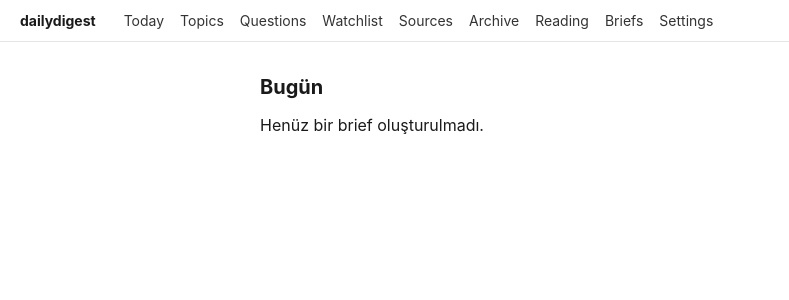
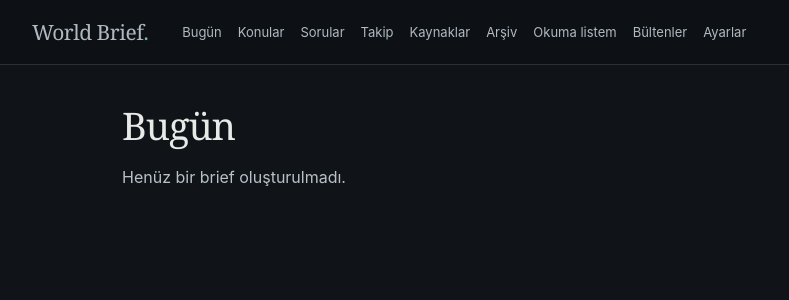
Before and after one commit to alpkohen/dailydigest, a Next.js app in the folder apps/web/: page / in a window 1280 px wide. Shown: the top 300 px of the page, without its empty margins (0-789 px from the left). Built offline with nearby package versions, Linux system fonts and the light colour scheme; no server answers; the database is empty.

Commit message:
feat(web): apply World Brief visual system

```diff
--- a/apps/web/app/(app)/layout.tsx
+++ b/apps/web/app/(app)/layout.tsx
@@ -3,9 +3,9 @@ import { Nav } from "@/components/Nav";
 
 export default function AppLayout({ children }: { children: ReactNode }) {
   return (
-    <>
+    <div className="wb-shell">
       <Nav />
-      <div style={{ maxWidth: 760, margin: "0 auto", padding: "20px" }}>{children}</div>
-    </>
+      <div className="wb-content"><div className="wb-page">{children}</div></div>
+    </div>
   );
 }
--- /dev/null
+++ b/apps/web/app/globals.css
@@ -0,0 +1,51 @@
+:root {
+  --wb-bg: #101419; --wb-sidebar: #0d1116; --wb-panel: #171d24; --wb-panel-soft: #1d252d;
+  --wb-border: #293039; --wb-text: #e8eae8; --wb-muted: #99a5af; --wb-accent: #79b9a8; --wb-amber: #d3ad76;
+}
+* { box-sizing: border-box; }
+html { background: var(--wb-bg); }
+body { margin: 0; background: var(--wb-bg) !important; color: var(--wb-text) !important; font-family: Inter, -apple-system, BlinkMacSystemFont, "Segoe UI", sans-serif !important; }
+a { color: inherit; }
+button, input, select, textarea { font: inherit; }
+button:focus-visible, a:focus-visible, input:focus-visible, select:focus-visible, textarea:focus-visible { outline: 2px solid var(--wb-accent); outline-offset: 3px; }
+.wb-content { max-width: 1120px !important; margin: 0 auto !important; padding: 34px 42px 64px !important; }
+.wb-page { max-width: 820px; }
+.wb-page h1, .wb-page h2, .wb-page h3 { font-family: Georgia, "Times New Roman", serif; font-weight: 400; color: var(--wb-text); }
+.wb-page h1 { font-size: 38px !important; letter-spacing: -1px; margin: 0 0 10px !important; }
+.wb-page h2 { font-size: 21px !important; }
+.wb-page p { color: #b7c1c8; }
+.wb-page a { color: var(--wb-text) !important; }
+.wb-page section { border-color: var(--wb-border) !important; }
+.wb-page input, .wb-page select, .wb-page textarea { color: var(--wb-text) !important; background: var(--wb-panel) !important; border: 1px solid var(--wb-border) !important; border-radius: 7px; }
+.wb-page button { color: var(--wb-text); background: var(--wb-panel-soft); border: 1px solid var(--wb-border); border-radius: 7px; padding: 7px 11px; }
+.wb-page button:hover { border-color: var(--wb-accent); color: var(--wb-accent); }
+@media (max-width: 700px) { .wb-content { padding: 25px 18px 48px !important; } .wb-page h1 { font-size: 32px !important; } }
+.wb-nav { display:flex; flex-wrap:wrap; align-items:center; gap:16px; }
+.wb-nav a { color:#aeb9c0 !important; text-decoration:none; }
+.wb-nav a:hover { color:var(--wb-accent) !important; }
+.wb-today { max-width:1180px; margin:0 auto; }
+.wb-head { display:flex; justify-content:space-between; gap:32px; align-items:flex-end; padding:42px 0 28px; border-bottom:1px solid var(--wb-border); }
+.wb-eyebrow { color:var(--wb-accent); font-size:10px; letter-spacing:.16em; font-weight:700; text-transform:uppercase; }
+.wb-eyebrow span { color:var(--wb-amber); }
+.wb-head h1 { margin:10px 0 8px; font:clamp(34px,5vw,52px) Georgia,serif; letter-spacing:-.04em; }
+.wb-head p { margin:0; color:var(--wb-muted); max-width:650px; font-size:15px; }
+.wb-edition { text-align:right; color:var(--wb-muted); display:grid; gap:4px; font-size:12px; white-space:nowrap; }
+.wb-edition strong { color:var(--wb-text); font:32px Georgia,serif; }
+.wb-summary { margin:26px 0; padding:20px 24px; border-left:2px solid var(--wb-accent); background:var(--wb-panel); }
+.wb-summary p { margin:8px 0 0; color:#c9d0d1; line-height:1.65; }
+.wb-tabs { display:flex; gap:8px; border-bottom:1px solid var(--wb-border); margin-bottom:16px; }
+.wb-tabs button { background:none; border:0; border-bottom:2px solid transparent; color:var(--wb-muted); padding:11px 14px; cursor:pointer; }
+.wb-tabs button.active { color:var(--wb-text); border-color:var(--wb-accent); }
+.wb-filter-controls { display:flex; gap:10px; margin-bottom:24px; }
+.wb-filter-controls select { background:var(--wb-panel); color:var(--wb-muted); border:1px solid var(--wb-border); padding:9px 12px; border-radius:4px; }
+.wb-body-grid { display:grid; grid-template-columns:minmax(0,1fr) 280px; gap:42px; }
+.wb-lead { display:block; background:var(--wb-panel); border:1px solid var(--wb-border); border-top:2px solid var(--wb-accent); padding:26px; color:inherit; text-decoration:none; }
+.wb-meta { display:flex; gap:10px; align-items:center; color:var(--wb-muted); font-size:10px; letter-spacing:.08em; text-transform:uppercase; }
+.wb-tier { color:var(--wb-accent); font-weight:700; }.wb-tier.critical { color:var(--wb-amber); }
+.wb-lead h2 { font:28px/1.18 Georgia,serif; margin:16px 0 10px; }.wb-lead p,.wb-story-row p,.wb-research p { color:var(--wb-muted); line-height:1.55; margin:0; }
+.wb-read { display:inline-block; color:var(--wb-accent); font-size:12px; margin-top:20px; }
+.wb-story-row { display:flex; justify-content:space-between; gap:20px; padding:22px 4px; border-bottom:1px solid var(--wb-border); text-decoration:none; color:inherit; }.wb-story-row h3 { margin:8px 0 5px; font:20px/1.25 Georgia,serif; }.wb-arrow { color:var(--wb-accent); font-size:20px; }
+.wb-research { margin-top:34px; padding-top:22px; border-top:1px solid var(--wb-border); }.wb-research article { padding:16px 0; border-bottom:1px solid var(--wb-border); }.wb-research h3 { margin:0 0 6px; font:18px Georgia,serif; }
+.wb-aside { border-left:1px solid var(--wb-border); padding-left:24px; }.wb-aside-card { margin:18px 0; padding-bottom:18px; border-bottom:1px solid var(--wb-border); }.wb-aside-card strong { display:block; margin:9px 0 5px; }.wb-aside-card p { color:var(--wb-muted); font-size:13px; line-height:1.5; margin:0; }
+.wb-dot { display:inline-block; width:7px; height:7px; border-radius:50%; background:var(--wb-accent); flex:none; }.wb-dot.amber { background:var(--wb-amber); }.wb-aside-link { display:flex; align-items:flex-start; gap:9px; padding:12px 0; border-bottom:1px solid var(--wb-border); color:var(--wb-text); text-decoration:none; font-size:13px; }.wb-aside-link small { display:block; color:var(--wb-muted); margin-top:3px; }.wb-muted { color:var(--wb-muted); font-size:13px; }.wb-empty { color:var(--wb-muted); padding:30px 0; }
+@media (max-width:760px) { .wb-head { align-items:flex-start; }.wb-edition { display:none; }.wb-body-grid { grid-template-columns:1fr; }.wb-aside { border-left:0; border-top:1px solid var(--wb-border); padding:24px 0 0; }.wb-tabs { overflow:auto; } }
--- a/apps/web/app/layout.tsx
+++ b/apps/web/app/layout.tsx
@@ -1,15 +1,16 @@
 import type { Metadata } from "next";
 import type { ReactNode } from "react";
+import "./globals.css";
 
 export const metadata: Metadata = {
-  title: "dailydigest",
-  description: "Personal foreign policy and political science intelligence desk.",
+  title: "World Brief · Evren Balta",
+  description: "Evren Balta'nın kişisel gündem ve araştırma masası.",
 };
 
 export default function RootLayout({ children }: { children: ReactNode }) {
   return (
     <html lang="tr">
-      <body style={{ margin: 0, fontFamily: "-apple-system, Helvetica, Arial, sans-serif", color: "#1a1a1a" }}>
+      <body>
         {children}
       </body>
     </html>
--- /dev/null
+++ b/apps/web/app/page.tsx
@@ -0,0 +1,3 @@
+// Keep the root entrypoint explicit for local preview and deployments where
+// route-group discovery is affected by the workspace layout.
+export { default } from "./(app)/page";
--- a/apps/web/components/Nav.tsx
+++ b/apps/web/components/Nav.tsx
@@ -1,31 +1,32 @@
 import Link from "next/link";
 
 const LINKS = [
-  { href: "/", label: "Today" },
-  { href: "/topics", label: "Topics" },
-  { href: "/questions", label: "Questions" },
-  { href: "/watchlist", label: "Watchlist" },
-  { href: "/sources", label: "Sources" },
-  { href: "/archive", label: "Archive" },
-  { href: "/reading-list", label: "Reading" },
-  { href: "/briefs", label: "Briefs" },
-  { href: "/settings", label: "Settings" },
+  { href: "/", label: "Bugün" },
+  { href: "/topics", label: "Konular" },
+  { href: "/questions", label: "Sorular" },
+  { href: "/watchlist", label: "Takip" },
+  { href: "/sources", label: "Kaynaklar" },
+  { href: "/archive", label: "Arşiv" },
+  { href: "/reading-list", label: "Okuma listem" },
+  { href: "/briefs", label: "Bültenler" },
+  { href: "/settings", label: "Ayarlar" },
 ];
 
 export function Nav() {
   return (
-    <nav
+    <nav className="wb-nav"
       style={{
         display: "flex",
         flexWrap: "wrap",
         gap: 16,
-        padding: "12px 20px",
-        borderBottom: "1px solid #e5e5e5",
-        fontSize: 14,
+        padding: "18px 32px",
+        borderBottom: "1px solid #293039",
+        fontSize: 13,
         alignItems: "center",
+        background: "#0d1116",
       }}
     >
-      <strong style={{ marginRight: 12 }}>dailydigest</strong>
+      <Link href="/" style={{ marginRight: 18, color: "#e8eae8", textDecoration: "none", fontFamily: "Georgia, serif", fontSize: 21, letterSpacing: "-.5px" }}>World Brief<span style={{ color: "#79b9a8" }}>.</span></Link>
       {LINKS.map((link) => (
         <Link key={link.href} href={link.href} style={{ color: "#333", textDecoration: "none" }}>
           {link.label}
--- a/apps/web/components/TodayView.tsx
+++ b/apps/web/components/TodayView.tsx
@@ -1,145 +1,32 @@
 "use client";
-
 import Link from "next/link";
 import { useMemo, useState } from "react";
 
-export interface TodayStory {
-  id: string;
-  title: string;
-  summary: string;
-  tier: number;
-  section: string;
-  topics: string[];
+export interface TodayStory { id: string; title: string; summary: string; tier: number; section: string; topics: string[]; }
+export interface TodayResearchItem { id: string; title: string; argument: string; }
+export interface TodayOutsideRadar { title: string; reason: string; }
+export interface TodayWatchlistItem { id: string; title: string; url: string; watchName: string; }
+const SECTION_LABELS: Record<string, string> = { critical: "Kritik gelişmeler", follow_up: "Takip edilen gelişmeler", worth_reading: "Okumaya değer" };
+
+export function TodayView({ periodDate, headline, stories, research, outsideRadar, watchlist }: { periodDate: string; headline: string; stories: TodayStory[]; research: TodayResearchItem[]; outsideRadar?: TodayOutsideRadar | null; watchlist?: TodayWatchlistItem[] }) {
+  const [tierFilter, setTierFilter] = useState<number | "all">("all");
+  const [topicFilter, setTopicFilter] = useState("all");
+  const [view, setView] = useState<"all" | "critical" | "follow" | "research">("all");
+  const allTopics = useMemo(() => Array.from(new Set(stories.flatMap((s) => s.topics))).sort(), [stories]);
+  const filtered = stories.filter((s) => (tierFilter === "all" || s.tier === tierFilter) && (topicFilter === "all" || s.topics.includes(topicFilter)) && (view === "all" || (view === "critical" && s.section === "critical") || (view === "follow" && s.section === "follow_up")));
+  const lead = filtered.find((story) => story.section === "critical") ?? filtered[0];
+  const secondary = lead ? filtered.filter((story) => story.id !== lead.id).slice(0, 5) : [];
+  const dateLabel = new Date(`${periodDate}T00:00:00Z`).toLocaleDateString("tr-TR", { weekday: "long", day: "numeric", month: "long", timeZone: "UTC" });
+  return <main className="wb-today">
+    <header className="wb-head"><div><div className="wb-eyebrow">WORLD BRIEF <span>·</span> {dateLabel}</div><h1>Günaydın, Evren.</h1><p>{headline}</p></div><div className="wb-edition"><strong>{stories.length + research.length}</strong><span>bugünün notu</span></div></header>
+    <section className="wb-summary"><div className="wb-eyebrow">BUGÜNÜN ÇERÇEVESİ</div><p>{headline}</p></section>
+    <div className="wb-tabs" role="tablist">{[["all", "Tümü"], ["critical", "Kritik"], ["follow", "Takip"], ["research", "Araştırma"]].map(([key, label]) => <button key={key} type="button" className={view === key ? "active" : ""} onClick={() => setView(key as typeof view)}>{label}</button>)}</div>
+    <div className="wb-filter-controls"><select aria-label="Önem seviyesi" value={tierFilter} onChange={(e) => setTierFilter(e.target.value === "all" ? "all" : Number(e.target.value))}><option value="all">Tüm önem seviyeleri</option><option value={1}>Tier 1 · Kritik</option><option value={2}>Tier 2 · Takip</option><option value={3}>Tier 3 · Okumaya değer</option></select><select aria-label="Konu" value={topicFilter} onChange={(e) => setTopicFilter(e.target.value)}><option value="all">Tüm konular</option>{allTopics.map((topic) => <option key={topic} value={topic}>{topic}</option>)}</select></div>
+    <div className="wb-body-grid"><div className="wb-feed">
+      {view !== "research" && lead && <Link className="wb-lead" href={`/story/${lead.id}`}><div className="wb-meta"><span className="wb-tier critical">KRİTİK</span><span>{lead.topics.join(" · ") || "Gündem"}</span></div><h2>{lead.title}</h2><p>{lead.summary}</p><span className="wb-read">Haberi aç <span>↗</span></span></Link>}
+      {view !== "research" && secondary.map((story) => <Link className="wb-story-row" key={story.id} href={`/story/${story.id}`}><div><div className="wb-meta"><span className={`wb-tier ${story.section === "critical" ? "critical" : ""}`}>{SECTION_LABELS[story.section] ?? "GÜNDEM"}</span><span>{story.topics.join(" · ")}</span></div><h3>{story.title}</h3><p>{story.summary}</p></div><span className="wb-arrow">↗</span></Link>)}
+      {(view === "all" || view === "research") && research.length > 0 && <section className="wb-research"><div className="wb-eyebrow">MASADAKİ ARAŞTIRMALAR</div>{research.map((item) => <article key={item.id}><h3>{item.title}</h3><p>{item.argument}</p></article>)}</section>}
+      {!lead && view !== "research" && <div className="wb-empty">Bu filtreye uyan bir not yok.</div>}
+    </div><aside className="wb-aside"><div className="wb-eyebrow">MASANIN KENARINDA</div>{outsideRadar && <div className="wb-aside-card"><span className="wb-dot amber" /><strong>{outsideRadar.title}</strong><p>{outsideRadar.reason}</p></div>}{watchlist?.slice(0, 3).map((item) => <a className="wb-aside-link" key={item.id} href={item.url} target="_blank" rel="noreferrer"><span className="wb-dot" /><span>{item.title}<small>{item.watchName}</small></span><span>↗</span></a>)}{!outsideRadar && !watchlist?.length && <p className="wb-muted">Bugün için kenarda bekleyen bir not yok.</p>}</aside></div>
+  </main>;
 }
-
-export interface TodayResearchItem {
-  id: string;
-  title: string;
-  argument: string;
-}
-
-export interface TodayOutsideRadar {
-  title: string;
-  reason: string;
-}
-
-export interface TodayWatchlistItem {
-  id: string;
-  title: string;
-  url: string;
-  watchName: string;
-}
-
-const SECTION_LABELS: Record<string, string> = {
-  critical: "Kritik gelişmeler",
-  follow_up: "Takip edilen gelişmeler",
-  worth_reading: "Okumaya değer",
-};
-
-export function TodayView({
-  periodDate,
-  headline,
-  stories,
-  research,
-  outsideRadar,
-  watchlist,
-}: {
-  periodDate: string;
-  headline: string;
-  stories: TodayStory[];
-  research: TodayResearchItem[];
-  outsideRadar?: TodayOutsideRadar | null;
-  watchlist?: TodayWatchlistItem[];
-}) {
-  const [tierFilter, setTierFilter] = useState<number | "all">("all");
-  const [topicFilter, setTopicFilter] = useState<string>("all");
-
-  const allTopics = useMemo(() => Array.from(new Set(stories.flatMap((s) => s.topics))).sort(), [stories]);
-
-  const filtered = stories.filter(
-    (s) => (tierFilter === "all" || s.tier === tierFilter) && (topicFilter === "all" || s.topics.includes(topicFilter)),
-  );
-
-  const bySection = ["critical", "follow_up", "worth_reading"].map((section) => ({
-    section,
-    stories: filtered.filter((s) => s.section === section),
-  }));
-
-  return (
-    <main>
-      <h1 style={{ fontSize: 20, marginBottom: 4 }}>Bugün</h1>
-      <p style={{ color: "#666", fontSize: 13, marginTop: 0 }}>{periodDate}</p>
-      <p style={{ fontSize: 15, lineHeight: "22px" }}>{headline}</p>
-
-      <div style={{ display: "flex", gap: 12, margin: "16px 0", fontSize: 13 }}>
-        <select value={tierFilter} onChange={(e) => setTierFilter(e.target.value === "all" ? "all" : Number(e.target.value))}>
-          <option value="all">Tüm önem seviyeleri</option>
-          <option value={1}>Tier 1 (kritik)</option>
-          <option value={2}>Tier 2 (takip)</option>
-          <option value={3}>Tier 3 (okumaya değer)</option>
-        </select>
-        <select value={topicFilter} onChange={(e) => setTopicFilter(e.target.value)}>
-          <option value="all">Tüm konular</option>
-          {allTopics.map((t) => (
-            <option key={t} value={t}>
-              {t}
-            </option>
-          ))}
-        </select>
-      </div>
-
-      {bySection
-        .filter((s) => s.stories.length > 0)
-        .map((s) => (
-          <section key={s.section} style={{ margin: "20px 0" }}>
-            <h2 style={{ fontSize: 16, borderBottom: "1px solid #e5e5e5", paddingBottom: 6 }}>{SECTION_LABELS[s.section]}</h2>
-            {s.stories.map((story) => (
-              <Link
-                key={story.id}
-                href={`/story/${story.id}`}
-                style={{ display: "block", padding: "10px 0", textDecoration: "none", color: "inherit", borderBottom: "1px solid #f0f0f0" }}
-              >
-                <div style={{ fontWeight: 600, fontSize: 14 }}>{story.title}</div>
-                <div style={{ fontSize: 13, color: "#444", margin: "2px 0" }}>{story.summary}</div>
-                {story.topics.length > 0 && (
-                  <div style={{ fontSize: 11, color: "#888" }}>{story.topics.join(", ")}</div>
-                )}
-              </Link>
-            ))}
-          </section>
-        ))}
-
-      {research.length > 0 && (
-        <section style={{ margin: "20px 0" }}>
-          <h2 style={{ fontSize: 16, borderBottom: "1px solid #e5e5e5", paddingBottom: 6 }}>Yeni araştırma</h2>
-          {research.map((r) => (
-            <div key={r.id} style={{ padding: "10px 0", borderBottom: "1px solid #f0f0f0" }}>
-              <div style={{ fontWeight: 600, fontSize: 14 }}>{r.title}</div>
-              <div style={{ fontSize: 13, color: "#444" }}>{r.argument}</div>
-            </div>
-          ))}
-        </section>
-      )}
-
-      {watchlist && watchlist.length > 0 && (
-        <section style={{ margin: "20px 0" }}>
-          <h2 style={{ fontSize: 16, borderBottom: "1px solid #e5e5e5", paddingBottom: 6 }}>Takip listenden</h2>
-          {watchlist.map((w) => (
-            <a key={w.id} href={w.url} target="_blank" rel="noreferrer" style={{ display: "block", padding: "6px 0", color: "inherit", textDecoration: "none" }}>
-              <span style={{ fontSize: 13 }}>{w.title}</span>
-              <span style={{ fontSize: 11, color: "#999" }}> — {w.watchName}</span>
-            </a>
-          ))}
-        </section>
-      )}
-
-      {outsideRadar && (
-        <section style={{ margin: "20px 0" }}>
-          <h2 style={{ fontSize: 16, borderBottom: "1px solid #e5e5e5", paddingBottom: 6 }}>Radarının dışında</h2>
-          <div style={{ fontWeight: 600, fontSize: 14 }}>{outsideRadar.title}</div>
-          <div style={{ fontSize: 13, color: "#444" }}>{outsideRadar.reason}</div>
-        </section>
-      )}
-    </main>
-  );
-}
--- a/apps/web/next.config.ts
+++ b/apps/web/next.config.ts
@@ -2,6 +2,8 @@ import type { NextConfig } from "next";
 
 const nextConfig: NextConfig = {
   reactStrictMode: true,
+  // Keep Next's workspace root anchored to this app in the monorepo preview.
+  turbopack: { root: process.cwd() },
   webpack: (config) => {
     // packages/db, packages/llm and packages/email are source-only
     // workspace packages: their internal imports use the ".js" extension
```
